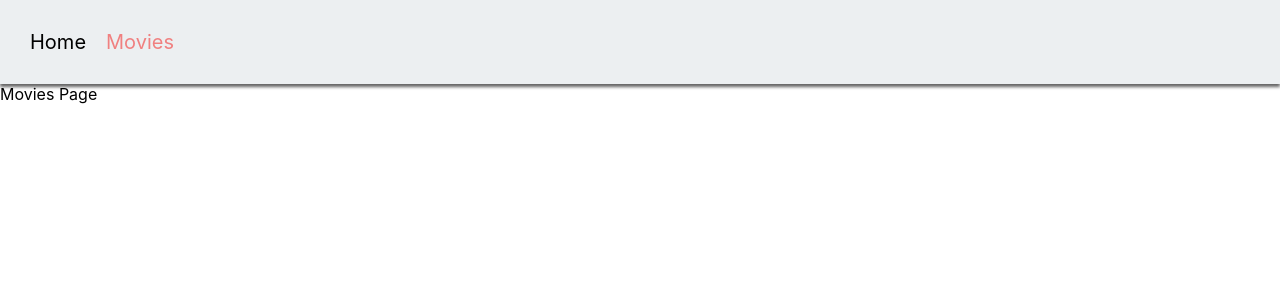
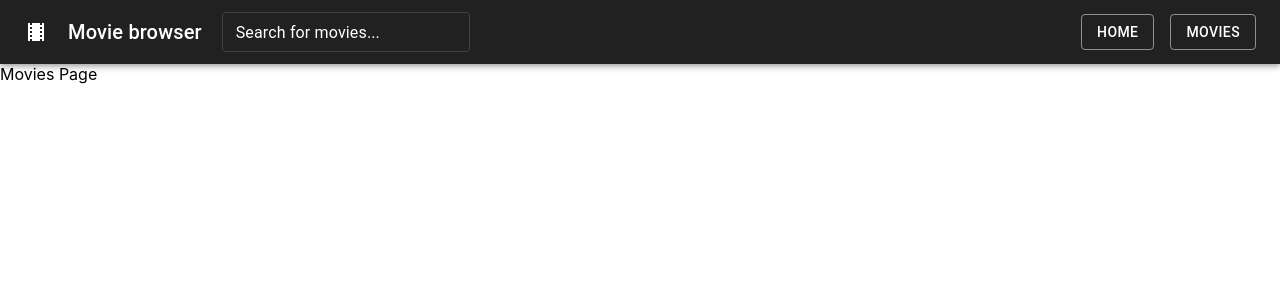
Before and after one commit to KRKDEV/movie-browser, a React (Create React App) app: page /movie-browser/movies in a window 1280 px wide. Shown: the top 300 px of the page. Built offline with nearby package versions, Linux system fonts and the light colour scheme.

Commit message:
Added styles

```diff
--- a/package.json
+++ b/package.json
@@ -4,6 +4,10 @@
   "private": true,
   "homepage": "https://KRKDEV.github.io/movie-browser/",
   "dependencies": {
+    "@emotion/react": "^11.11.0",
+    "@emotion/styled": "^11.11.0",
+    "@mui/icons-material": "^5.11.16",
+    "@mui/material": "^5.13.2",
     "@testing-library/jest-dom": "^5.16.3",
     "@testing-library/react": "^12.1.4",
     "@testing-library/user-event": "^13.5.0",
--- a/src/components/App.jsx
+++ b/src/components/App.jsx
@@ -1,15 +1,19 @@
 import { Route, Routes } from 'react-router-dom';
+import { ThemeProvider } from '@mui/material';
 import NavBar from './NavBar/NavBar';
 import HomePage from 'pages/HomePage/HomePage';
 import MoviesPage from 'pages/MoviesPage/MoviesPage';
+import { theme } from 'utils/palette';
 export const App = () => {
   return (
     <>
-      <NavBar />
-      <Routes>
-        <Route path="/" element={<HomePage />}></Route>
-        <Route path="/movies" element={<MoviesPage />}></Route>
-      </Routes>
+      <ThemeProvider theme={theme}>
+        <NavBar />
+        <Routes>
+          <Route path="/" element={<HomePage />}></Route>
+          <Route path="/movies" element={<MoviesPage />}></Route>
+        </Routes>
+      </ThemeProvider>
     </>
   );
 };
--- a/src/components/NavBar/NavBar.js
+++ b/src/components/NavBar/NavBar.js
@@ -1,28 +1,45 @@
-import { Link, useLocation } from 'react-router-dom';
+import TheatersIcon from '@mui/icons-material/Theaters';
+import { Link } from 'react-router-dom';
+import { CssTextField } from 'utils/palette';
+import { AppBar, Box, Button, Stack, Toolbar, Typography } from '@mui/material';
 
-import css from './NavBar.module.css';
 const NavBar = () => {
-  const location = useLocation();
   return (
     <header>
-      <div className={css['navbar__container']}>
-        <Link
+      <AppBar position="static">
+        <Toolbar sx={{ gap: '20px', justifyContent: 'space-between' }}>
+          <Box sx={{ display: 'flex', gap: '20px', alignItems: 'center' }}>
+            <TheatersIcon />
+            <Typography variant="h6">Movie browser</Typography>
+            <CssTextField
+              id="filter"
+              color="warning"
+              size="small"
+              label="Search for movies..."
+              type="text"
+              name="filter"
+            />
+          </Box>
+          <Stack direction="row" spacing={2}>
+            <Button
+              variant="outlined"
+              color="secondary"
+              component={Link}
               to="/"
-          className={
-            location.pathname === '/' ? css.active : css['navbar__link']
-          }
             >
               Home
-        </Link>
-        <Link
+            </Button>
+            <Button
+              variant="outlined"
+              color="secondary"
+              component={Link}
               to="/movies"
-          className={
-            location.pathname === '/movies' ? css.active : css['navbar__link']
-          }
             >
               Movies
-        </Link>
-      </div>
+            </Button>
+          </Stack>
+        </Toolbar>
+      </AppBar>
     </header>
   );
 };
--- a/src/index.css
+++ b/src/index.css
@@ -15,3 +15,7 @@ code {
   font-family: source-code-pro, Menlo, Monaco, Consolas, 'Courier New',
     monospace;
 }
+
+a:hover {
+  font-weight: 700;
+}
--- /dev/null
+++ b/src/utils/palette.js
@@ -0,0 +1,38 @@
+import { createTheme } from '@mui/material/styles';
+import { grey } from '@mui/material/colors';
+import { styled } from '@mui/material/styles';
+import { TextField } from '@mui/material';
+
+export const theme = createTheme({
+  palette: {
+    primary: {
+      main: grey[900],
+      secondary: '#e74c3c',
+    },
+    secondary: {
+      main: '#ffffff',
+    },
+  },
+});
+export const CssTextField = styled(TextField)({
+  '& label': {
+    color: 'white',
+  },
+  '& label.Mui-focused': {
+    color: 'orange',
+  },
+  '& .MuiInput-underline:after': {
+    borderBottomColor: '#B2BAC2',
+  },
+  '& .MuiOutlinedInput-root': {
+    '& fieldset': {
+      borderColor: grey[800],
+    },
+    '&:hover fieldset': {
+      borderColor: 'white',
+    },
+    '&.Mui-focused fieldset': {
+      borderColor: 'orange',
+    },
+  },
+});
```
Also changed, not shown: 1 other file (tests, documents, lock files or other folders). Lines whose indentation alone changed are shown as unchanged.
